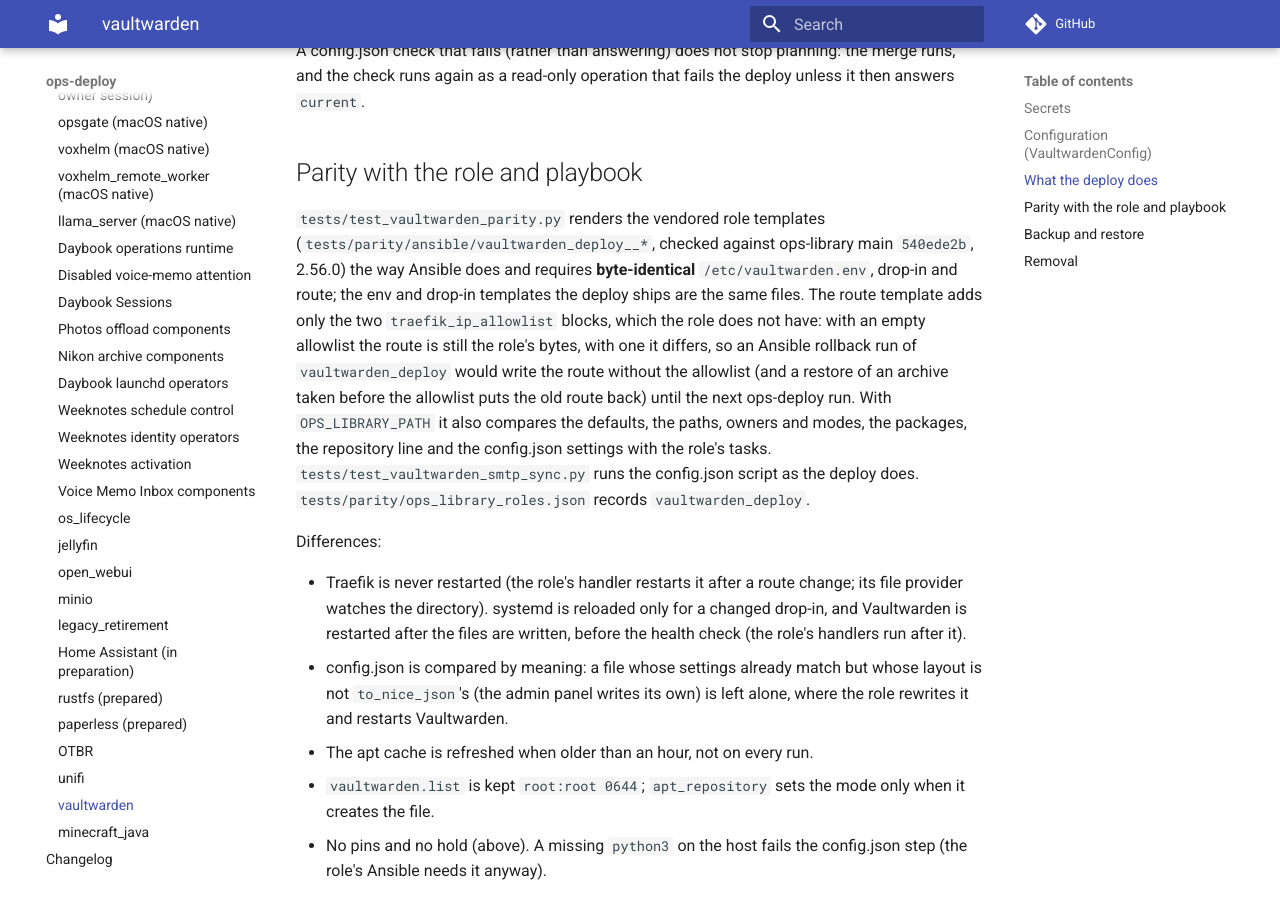
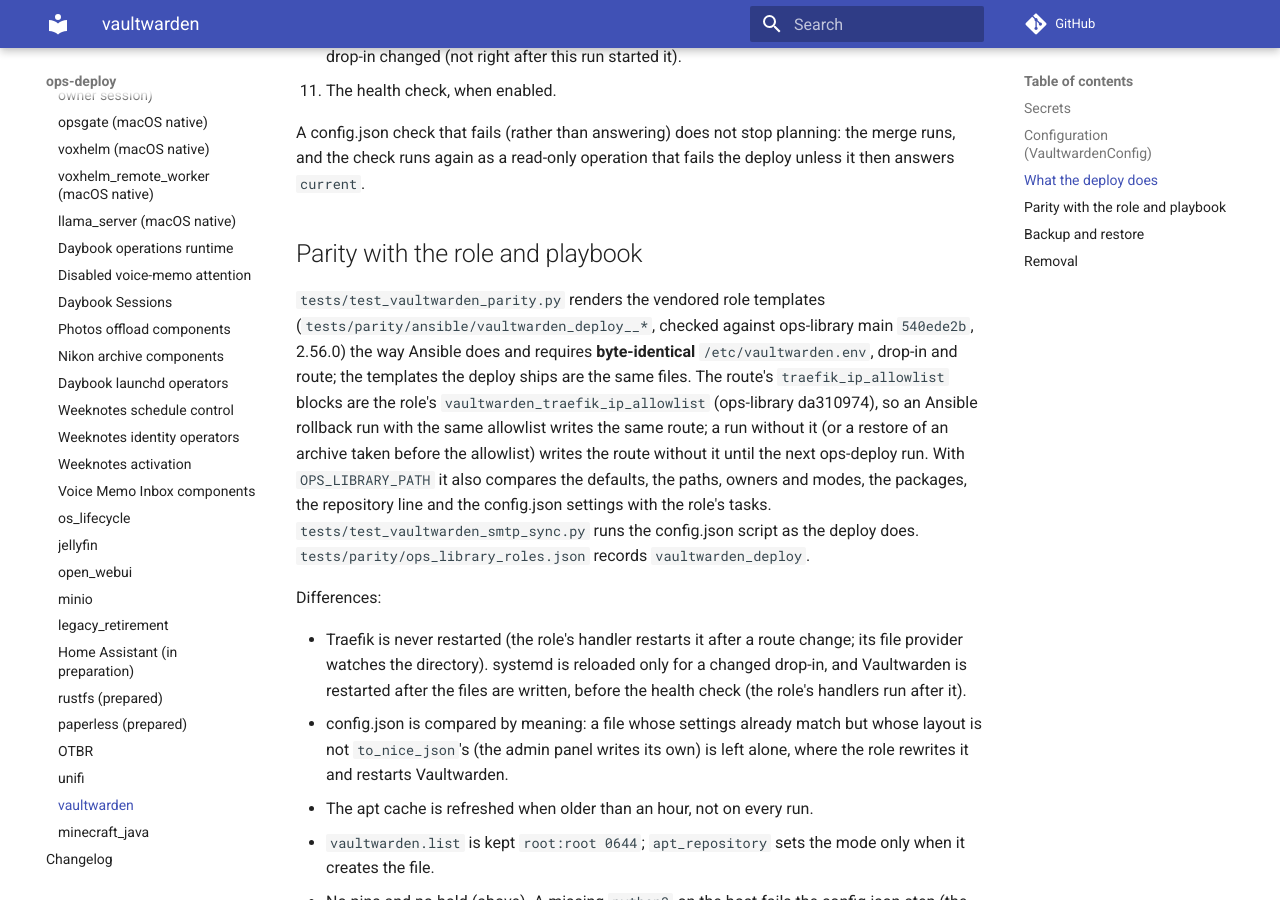
Before and after one commit to ephes/ops-deploy, an MkDocs documentation site: the page built from docs/services/vaultwarden.md, in a window 1280 px wide and 900 px high, scrolled down 3815 px. Built offline with MkDocs 1.6.1 and Material for MkDocs 9.7.7, drawn with Linux system fonts in a browser that asks for light colours; comment, search, counter and statistics services are not loaded; some of the changed text lies outside the part shown.

Commit message:
Vaultwarden and SnappyMail parity with ops-library da310974
ops-library da310974 gives vaultwarden_deploy the
vaultwarden_traefik_ip_allowlist and snappymail_deploy/snappymail_shared
SnappyMail 3.0.0, the /snappymail/ restriction, fastcgi_param HTTPS on and
the ipAllowList, with the templates this package ships. The vendored
Vaultwarden route is the role's again: the parity test requires every
shipped template to equal its vendored copy and renders an allowlisted
route against it, and the defaults test checks the new role default. The
SnappyMail removal fixture's shared defaults are re-vendored, and the role
digests of snappymail_shared and vaultwarden_deploy are recorded. No deploy
behaviour changes.

```diff
--- a/docs/services/vaultwarden.md
+++ b/docs/services/vaultwarden.md
@@ -54,7 +54,7 @@
 | `smtp_debug` | `None` | `None` is the role's undefined variable: no `SMTP_DEBUG` line, and config.json's `smtp_debug` is left alone |
 | `experimental_client_feature_flags`, `sends_allowed`, `emergency_access_allowed`, `icon_service`, `log_level` | role defaults | |
 | `traefik_enabled`, `traefik_entrypoint`, `traefik_certresolver` | `true`, `websecure`, `""` | an empty resolver renders `tls: {}` |
-| `traefik_ip_allowlist` | `()` | source networks (each `address/prefix`) that may reach Vaultwarden; non-empty puts a `vaultwarden-ipallowlist` `ipAllowList` on the router, so every other client gets `403` (web vault, API, live sync and `/admin` alike); empty serves everyone, as the role does |
+| `traefik_ip_allowlist` | `()` | source networks (each `address/prefix`) that may reach Vaultwarden; non-empty puts a `vaultwarden-ipallowlist` `ipAllowList` on the router, so every other client gets `403` (web vault, API, live sync and `/admin` alike); empty serves everyone; the role's `vaultwarden_traefik_ip_allowlist` (default `[]`) |
 | `healthcheck_enabled`, `healthcheck_timeout` | `true`, `30` | `GET /alive`, `timeout / 5` tries 5 s apart |
 
 `service_name`, `user` and `site_path` are fixed by the packages
@@ -131,13 +131,12 @@
 `tests/test_vaultwarden_parity.py` renders the vendored role templates
 (`tests/parity/ansible/vaultwarden_deploy__*`, checked against ops-library
 main `540ede2b`, 2.56.0) the way Ansible does and requires **byte-identical**
-`/etc/vaultwarden.env`, drop-in and route; the env and drop-in templates the
-deploy ships are the same files. The route template adds only the two
-`traefik_ip_allowlist` blocks, which the role does not have: with an empty
-allowlist the route is still the role's bytes, with one it differs, so an
-Ansible rollback run of `vaultwarden_deploy` would write the route without
-the allowlist (and a restore of an archive taken before the allowlist puts
-the old route back) until the next ops-deploy run. With `OPS_LIBRARY_PATH` it also compares the defaults, the
+`/etc/vaultwarden.env`, drop-in and route; the templates the deploy ships are
+the same files. The route's `traefik_ip_allowlist` blocks are the role's
+`vaultwarden_traefik_ip_allowlist` (ops-library da310974), so an Ansible
+rollback run with the same allowlist writes the same route; a run without it
+(or a restore of an archive taken before the allowlist) writes the route
+without it until the next ops-deploy run. With `OPS_LIBRARY_PATH` it also compares the defaults, the
 paths, owners and modes, the packages, the repository line and the
 config.json settings with the role's tasks.
 `tests/test_vaultwarden_smtp_sync.py` runs the config.json script as the
```
Also changed, not shown: docs/changelog.md (+11 -0 lines), src/ops_deploy/services/snappymail/README.md (+6 -4 lines), 6 other files.
